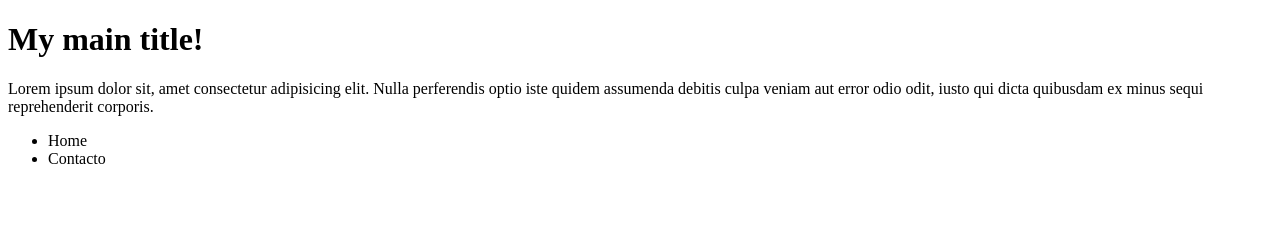
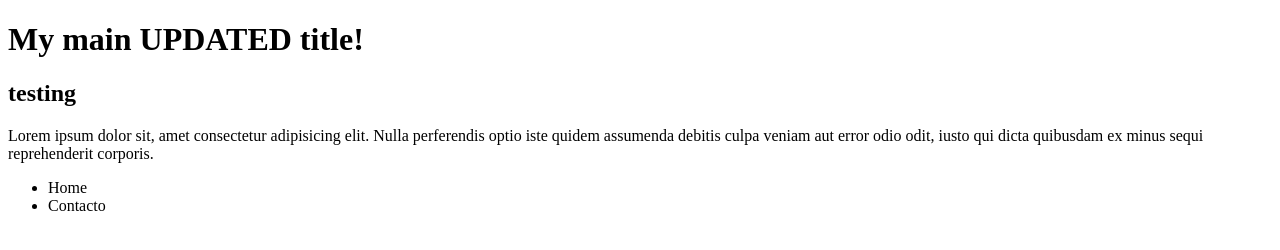
Before and after one commit to mfarnaiz/Clase4-vercel, a plain HTML site: page index.html in a window 1280 px wide. Drawn offline with Linux system fonts and the light colour scheme.

Commit message:
update test

```diff
--- a/index.html
+++ b/index.html
@@ -7,7 +7,8 @@
     <title>Document</title>
 </head>
 <body>
-    <h1>My main title!</h1>
+    <h1>My main UPDATED title!</h1>
+    <h2>testing</h2>
     <p>Lorem ipsum dolor sit, amet consectetur adipisicing elit. Nulla perferendis optio iste quidem assumenda debitis culpa veniam aut error odio odit, iusto qui dicta quibusdam ex minus sequi reprehenderit corporis.
 
     </p>
```
